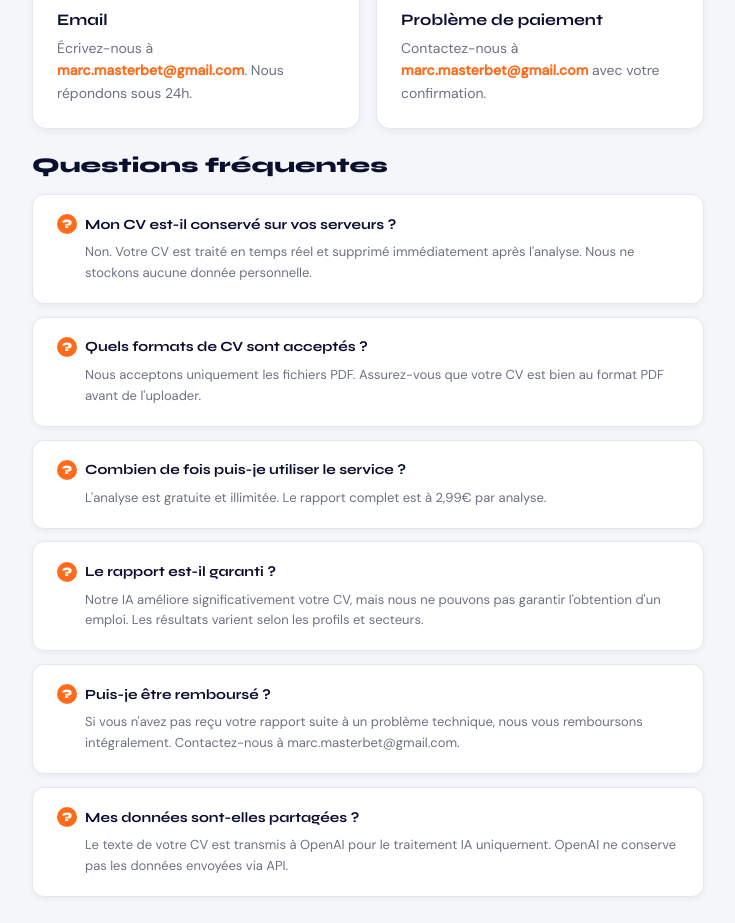
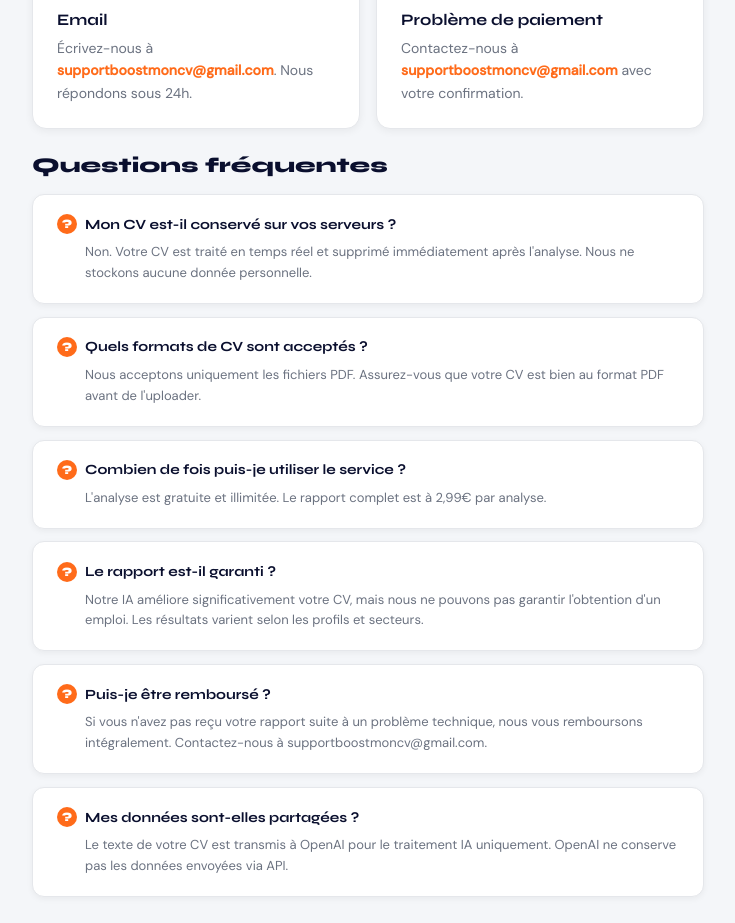
Before and after one commit to marcmasterbet/boostmoncv.fr, a website: page support.html in a window 1280 px wide. Shown: the part 348-1271 px from the top of the page, without its empty margins (272-1007 px from the left). Drawn offline with Linux system fonts and the light colour scheme.

Commit message:
Update support.html

```diff
--- a/support.html
+++ b/support.html
@@ -52,12 +52,12 @@
     <div class="contact-card">
       <div class="contact-icon">✉️</div>
       <h2>Email</h2>
-      <p>Écrivez-nous à <a href="mailto:marc.masterbet@gmail.com">marc.masterbet@gmail.com</a>. Nous répondons sous 24h.</p>
+      <p>Écrivez-nous à <a href="mailto:supportboostmoncv@gmail.com">supportboostmoncv@gmail.com</a>. Nous répondons sous 24h.</p>
     </div>
     <div class="contact-card">
       <div class="contact-icon">💳</div>
       <h2>Problème de paiement</h2>
-      <p>Contactez-nous à <a href="mailto:marc.masterbet@gmail.com">marc.masterbet@gmail.com</a> avec votre confirmation.</p>
+      <p>Contactez-nous à <a href="mailto:supportboostmoncv@gmail.com">supportboostmoncv@gmail.com</a> avec votre confirmation.</p>
     </div>
   </div>
 
@@ -85,7 +85,7 @@
 
   <div class="faq-item">
     <div class="faq-q">Puis-je être remboursé ?</div>
-    <div class="faq-a">Si vous n'avez pas reçu votre rapport suite à un problème technique, nous vous remboursons intégralement. Contactez-nous à marc.masterbet@gmail.com.</div>
+    <div class="faq-a">Si vous n'avez pas reçu votre rapport suite à un problème technique, nous vous remboursons intégralement. Contactez-nous à supportboostmoncv@gmail.com.</div>
   </div>
 
   <div class="faq-item">
```
